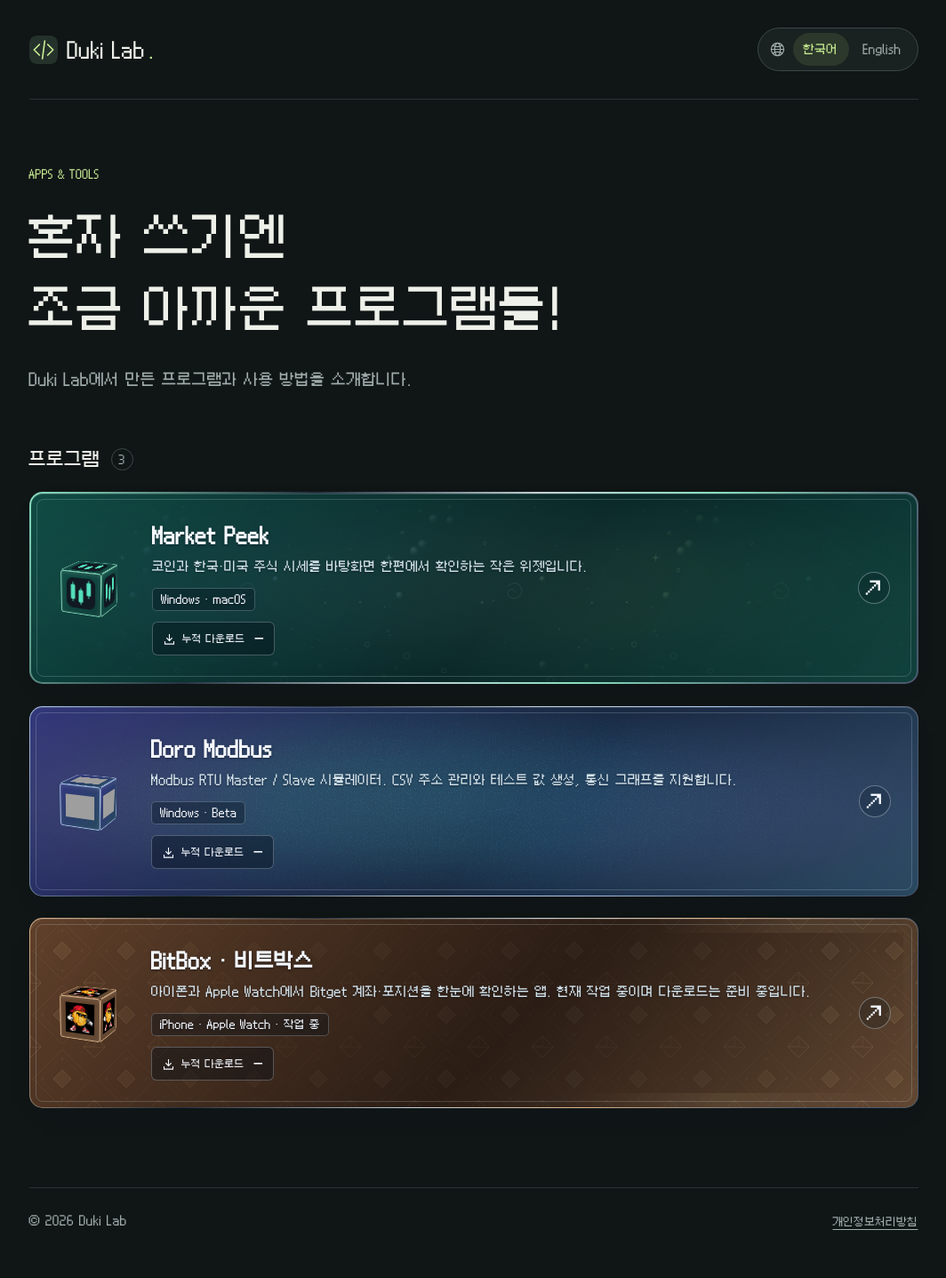
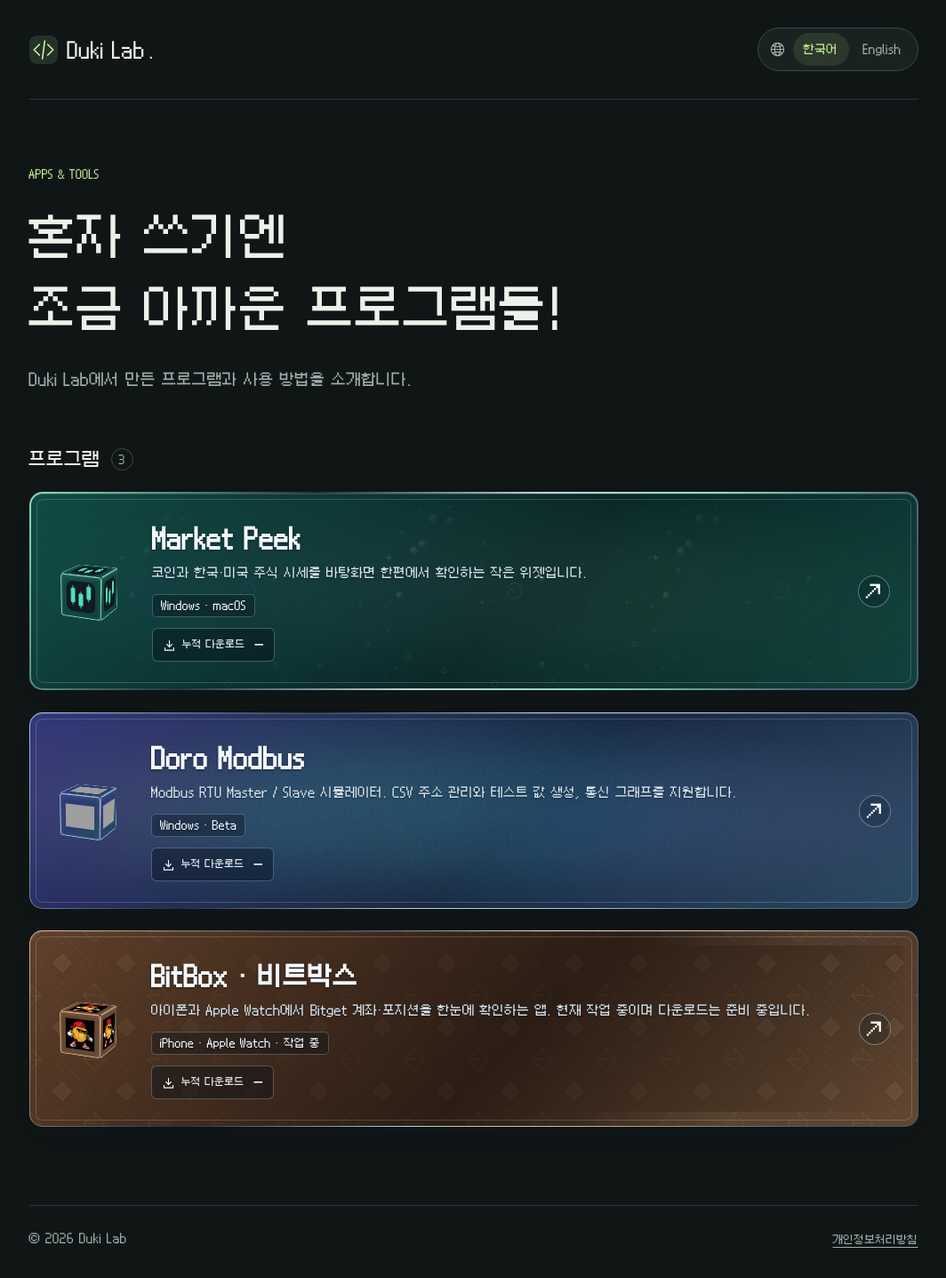
Before and after one commit to Duki-Programming/duki-programming.github.io, a Jekyll site: the page built from index.html, in a window 1280 px wide. Shown: the whole page at 89% size, without its empty margins (100-1164 px from the left). Built offline with Jekyll 4.4.1, drawn with Linux system fonts in a browser that asks for light colours; some web fonts are replaced; before the commit the page ends 1416 px from its top, so only the background shows below that; grey boxes are pictures that could not be loaded.

Commit message:
Increase program title size in the catalog

```diff
--- a/assets/css/catalog.css
+++ b/assets/css/catalog.css
@@ -41,7 +41,7 @@
 }
 .catalog-page .catalog-intro h1 { font-size: clamp(27px, 5.4vw, 54px); line-height: 1.5; }
 .catalog-page .catalog-brand { font-size: 22px; }
-.catalog-page .program-link__text > strong { font-size: 22px; font-weight: 700; font-synthesis: weight; line-height: 1.6; }
+.catalog-page .program-link__text > strong { font-size: clamp(26px, 3vw, 28px); font-weight: 700; font-synthesis: weight; line-height: 1.5; }
 .catalog-page .company-language a { line-height: 1.6; }
 @media (max-width: 640px) {
   .shell { width: calc(100% - 40px); }
```
